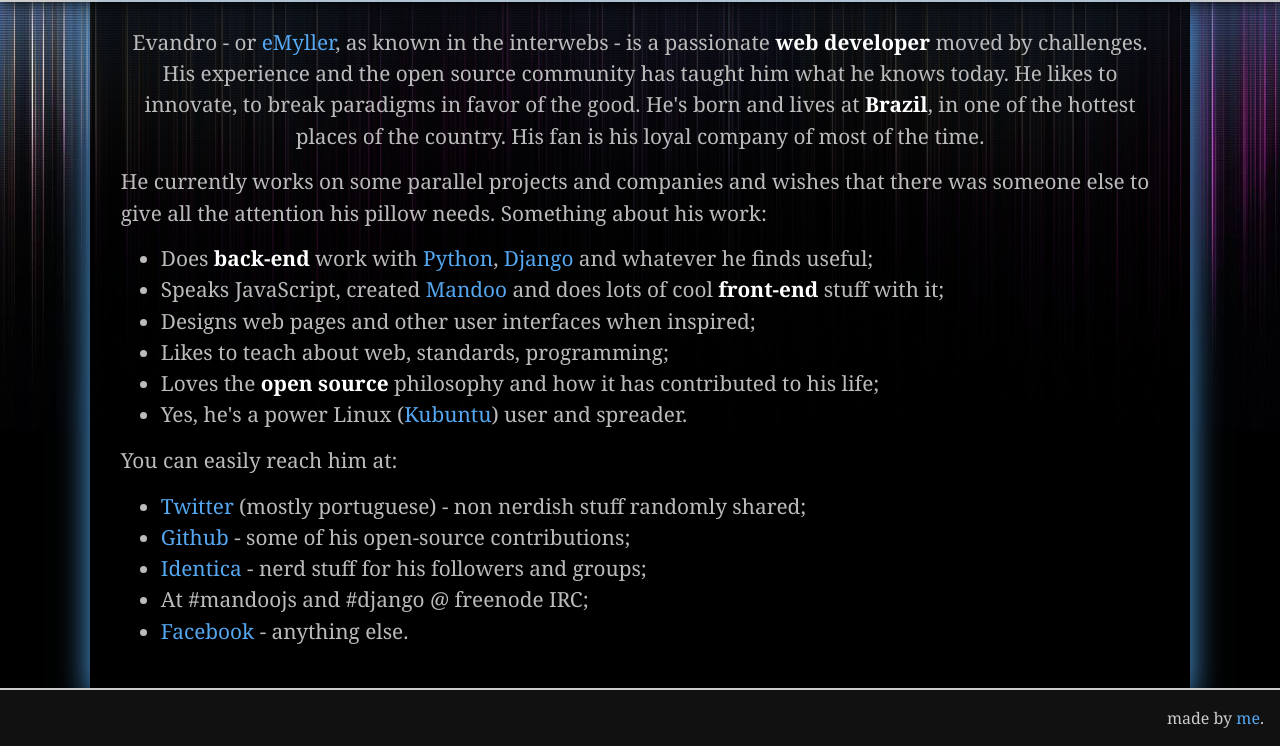
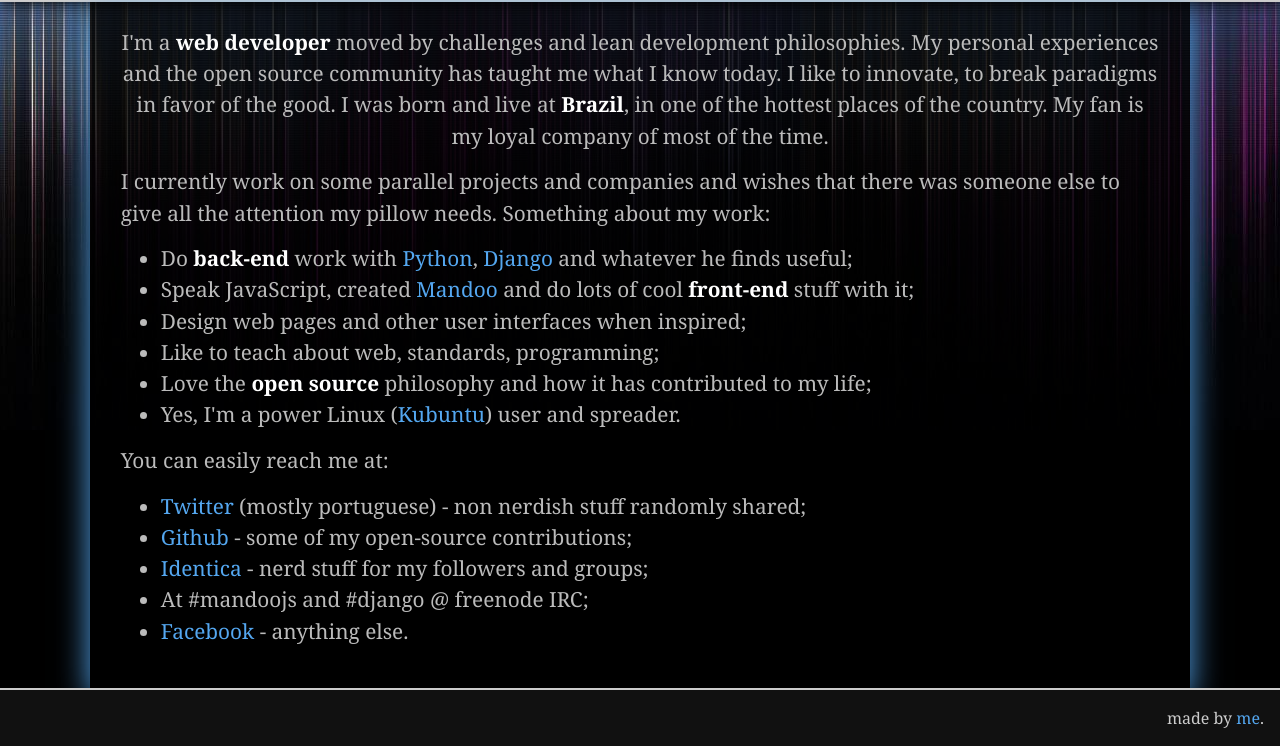
Before and after one commit to emyller/emyller.net, a plain HTML site: page index.html in a window 1280 px wide. Shown: the part 75-821 px from the top of the page. Drawn offline with Linux system fonts and the light colour scheme.

Commit message:
first-person'ing texts

```diff
--- a/index.html
+++ b/index.html
@@ -19,47 +19,48 @@
 <div id="c-w">
 <div id="c">
 	<p id="brief">
-		Evandro - or <a href="http://google.com/search?q=eMyller">eMyller</a>, as known in the interwebs - is a passionate <strong>web developer</strong> moved by challenges.
-		His experience and the open source community has taught him what he knows today.
-		He likes to innovate, to break paradigms in favor of the good.
-		He's born and lives at <strong>Brazil</strong>, in one of the hottest places of the country. His fan is his loyal company of most of the time.
+		I'm a <strong>web developer</strong> moved by challenges and lean development philosophies.
+		My personal experiences and the open source community has taught me what I know today.
+		I like to innovate, to break paradigms in favor of the good.
+		I was born and live at <strong>Brazil</strong>, in one of the hottest places of the country.
+		My fan is my loyal company of most of the time.
 	</p>
 	<p>
-		He currently works on some parallel projects and companies and wishes that there was someone else to give all the attention his pillow needs.
-		Something about his work:
+		I currently work on some parallel projects and companies and wishes that there was someone else to give all the attention my pillow needs.
+		Something about my work:
 	</p>
 	<ul>
 		<li>
-			Does <strong>back-end</strong> work with <a href="http://python.org">Python</a>, <a href="http://djangoproject.com">Django</a> and whatever he finds useful;
+			Do <strong>back-end</strong> work with <a href="http://python.org">Python</a>, <a href="http://djangoproject.com">Django</a> and whatever he finds useful;
 		</li>
 		<li>
-			Speaks JavaScript, created <a href="http://mandoojs.com">Mandoo</a> and does lots of cool <strong>front-end</strong> stuff with it;
+			Speak JavaScript, created <a href="http://mandoojs.com">Mandoo</a> and do lots of cool <strong>front-end</strong> stuff with it;
 		</li>
 		<li>
-			Designs web pages and other user interfaces when inspired;
+			Design web pages and other user interfaces when inspired;
 		</li>
 		<li>
-			Likes to teach about web, standards, programming;
+			Like to teach about web, standards, programming;
 		</li>
 		<li>
-			Loves the <strong>open source</strong> philosophy and how it has contributed to his life;
+			Love the <strong>open source</strong> philosophy and how it has contributed to my life;
 		</li>
 		<li>
-			Yes, he's a power Linux (<a href="http://kubuntu.org">Kubuntu</a>) user and spreader.
+			Yes, I'm a power Linux (<a href="http://kubuntu.org">Kubuntu</a>) user and spreader.
 		</li>
 	</ul>
 	<p>
-		You can easily reach him at:
+		You can easily reach me at:
 	</p>
 	<ul id="contact-links">
 		<li>
 			<a href="http://twitter.com/eMyller">Twitter</a> (mostly portuguese) - non nerdish stuff randomly shared;
 		</li>
 		<li>
-			<a href="http://github.com/emyller">Github</a> - some of his open-source contributions;
+			<a href="http://github.com/emyller">Github</a> - some of my open-source contributions;
 		</li>
 		<li>
-			<a href="http://identi.ca/eMyller">Identica</a> - nerd stuff for his followers and groups;
+			<a href="http://identi.ca/eMyller">Identica</a> - nerd stuff for my followers and groups;
 		</li>
 		<li>
 			At #mandoojs and #django @ freenode IRC;
```
